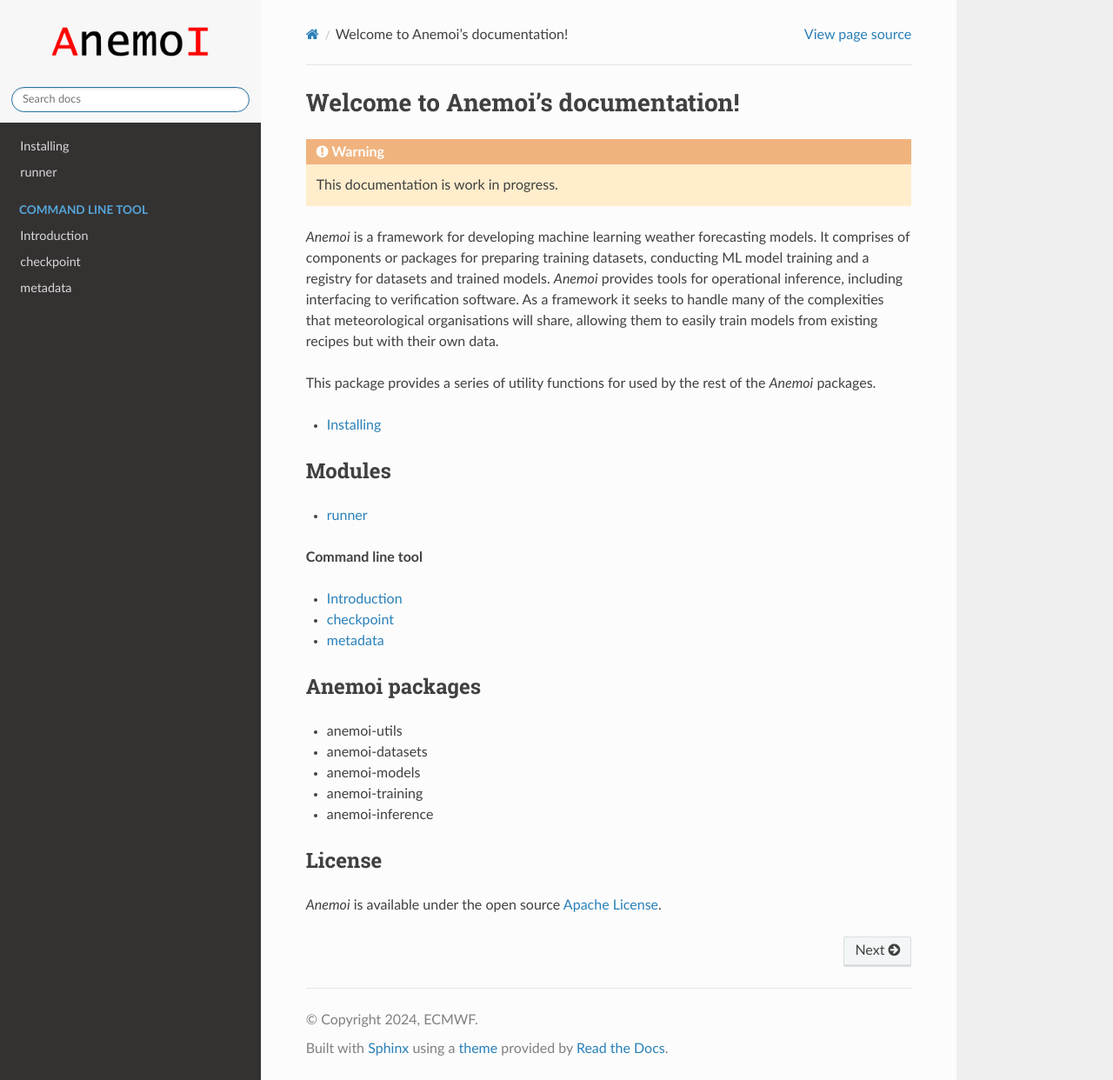
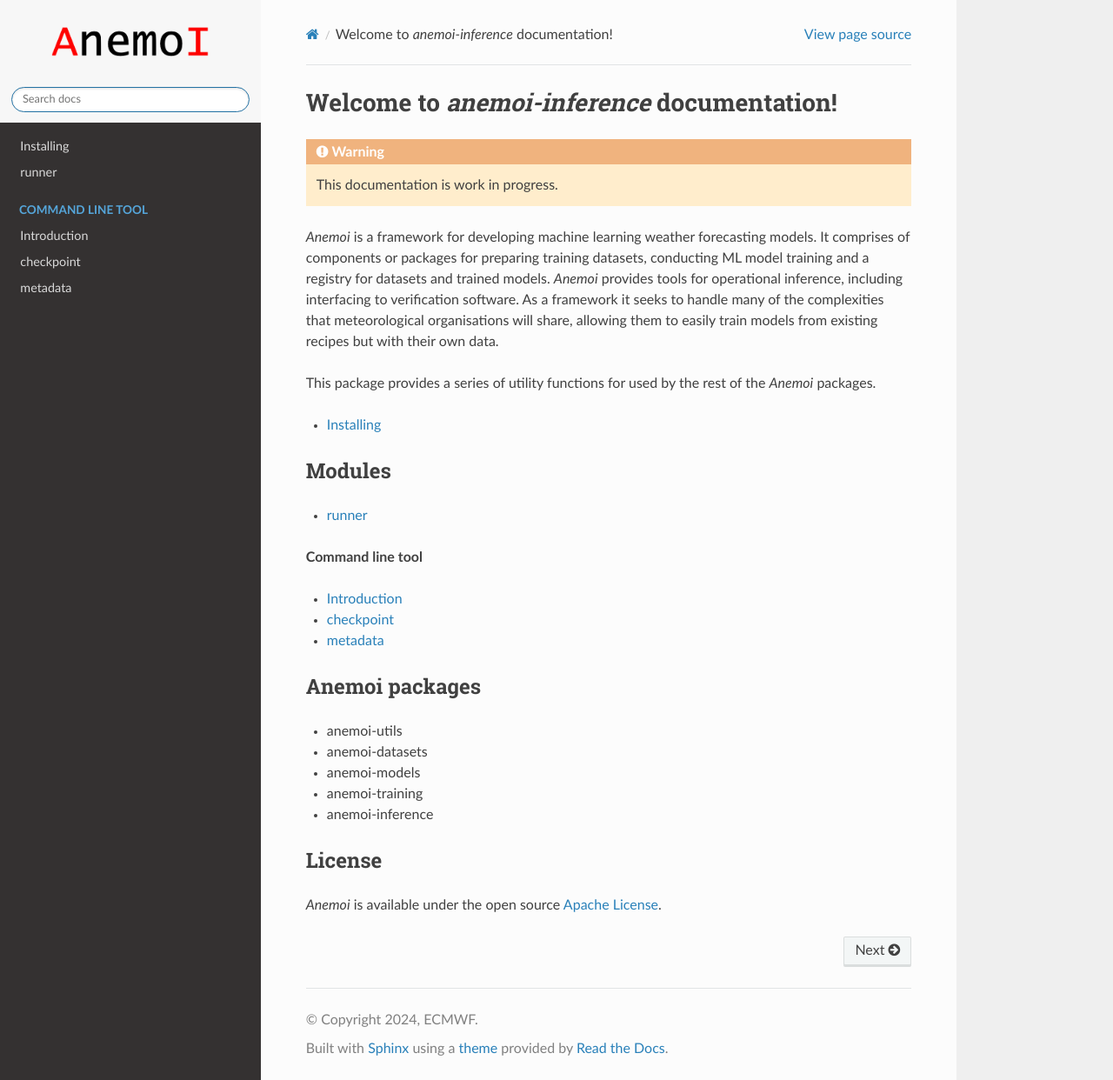
Before and after one commit to ecmwf/anemoi-inference, a Sphinx documentation site: the page built from docs/index.rst, in a window 1280 px wide and 1242 px high. Shown: the whole window at 87% size. Built offline with Sphinx 7.4.7 and the Read the Docs theme 2.0.0, drawn with Linux system fonts in a browser that asks for light colours; the version number could not be read and is left out.

Commit message:
Update doc

```diff
--- a/docs/index.rst
+++ b/docs/index.rst
@@ -1,10 +1,10 @@
-.. _anemoi-utils:
+.. _anemoi-inference:
 
 .. _index-page:
 
-####################################
- Welcome to Anemoi's documentation!
-####################################
+##############################################
+ Welcome to `anemoi-inference` documentation!
+##############################################
 
 .. warning::
 
```
